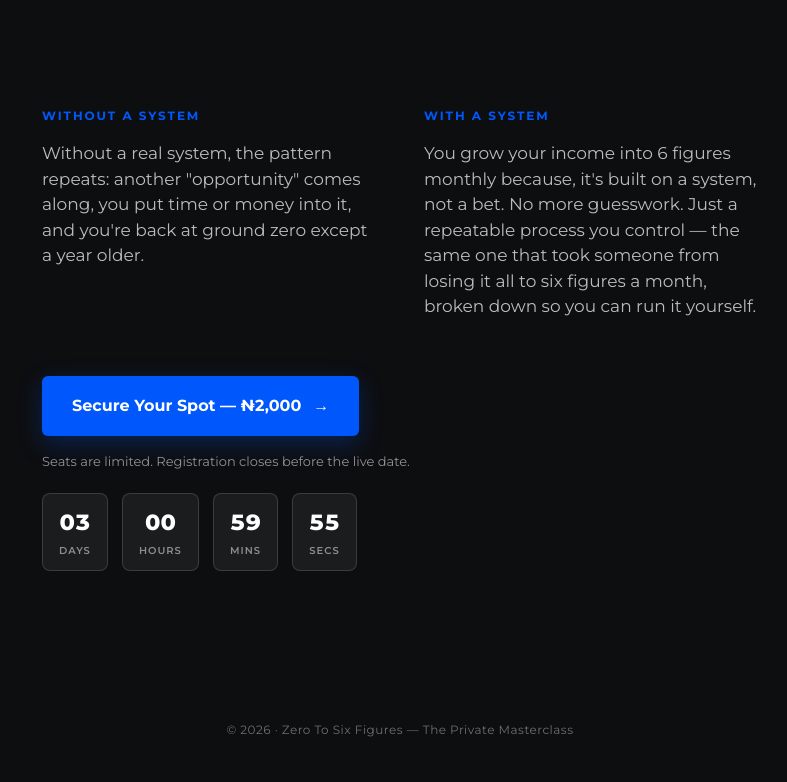
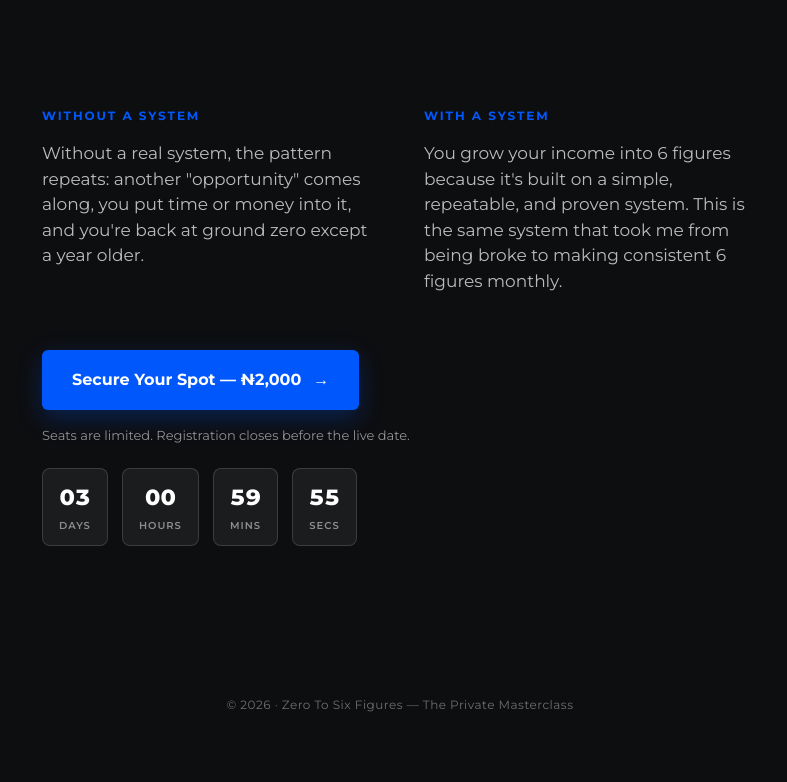
Before and after one commit to billionairechurchboy/Zerotomillion, a plain HTML site: page index.html in a window 1280 px wide. Shown: the part 5826-6608 px from the top of the page, without its empty margins (240-1027 px from the left). Drawn offline with Linux system fonts and the light colour scheme.

Commit message:
Update income growth description in index.html
Revised text to clarify income growth explanation.

```diff
--- a/index.html
+++ b/index.html
@@ -774,7 +774,7 @@
       </div>
       <div class="reveal">
         <div class="panel-label">With a system</div>
-        <p>You grow your income into 6 figures monthly because, it's built on a system, not a bet. No more guesswork. Just a repeatable process you control — the same one that took someone from losing it all to six figures a month, broken down so you can run it yourself.</p>
+        <p>You grow your income into 6 figures because it's built on a simple, repeatable, and proven system. This is the same system that took me from being broke to making consistent 6 figures monthly.</p>
       </div>
     </div>
 
```
